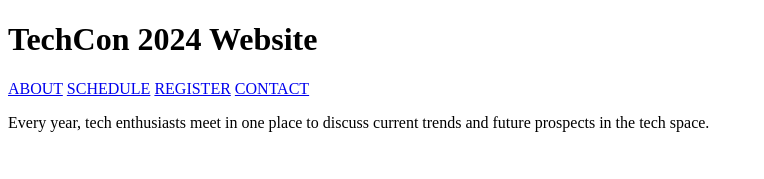
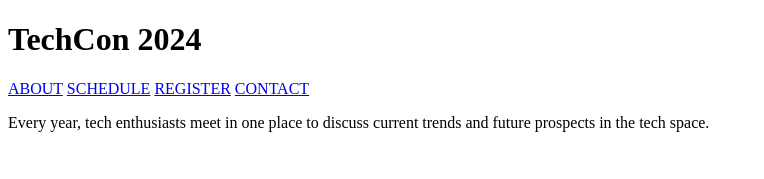
Before and after one commit to ellaacquaboah/TechCon_HTML, a plain HTML site: page techcon_website/index.html in a window 1280 px wide. Shown: the top 179 px of the page, without its empty margins (0-764 px from the left). Drawn offline with Linux system fonts and the light colour scheme.

Commit message:
about added

```diff
--- a/techcon_website/index.html
+++ b/techcon_website/index.html
@@ -7,7 +7,7 @@
 </head>
 <body>
     <header>
-        <h1>TechCon 2024 Website</h1>
+        <h1>TechCon 2024</h1>
         <nav>
             <a href="about.html">ABOUT</a>
             <a href="schedule.html">SCHEDULE</a>
```
Also changed, not shown: techcon_website/about.html (added).
